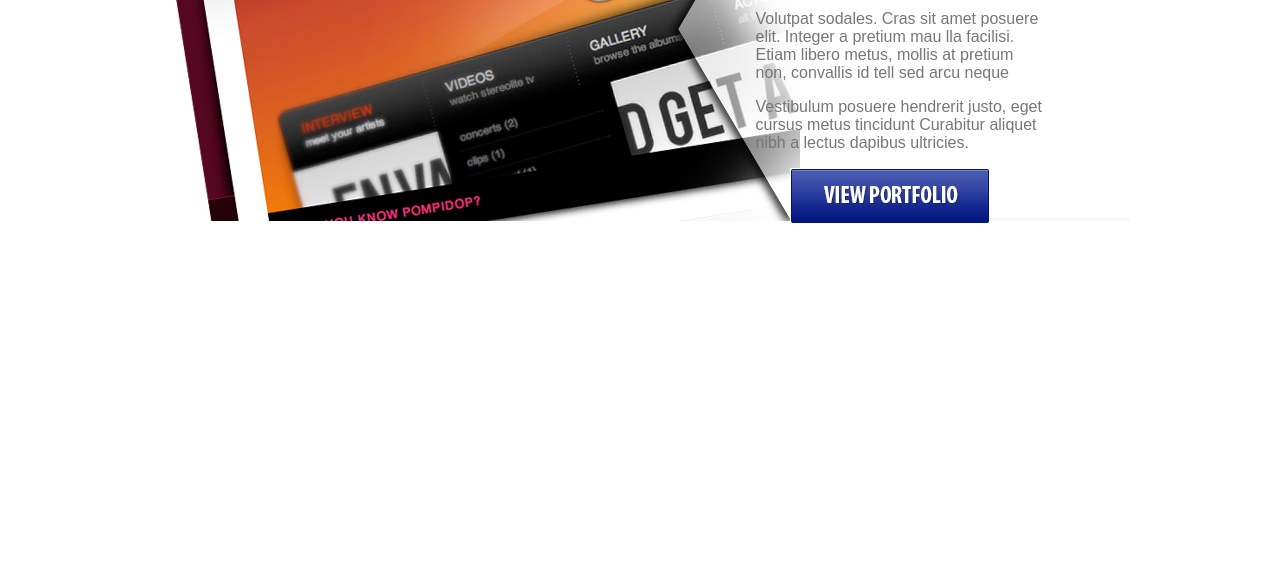
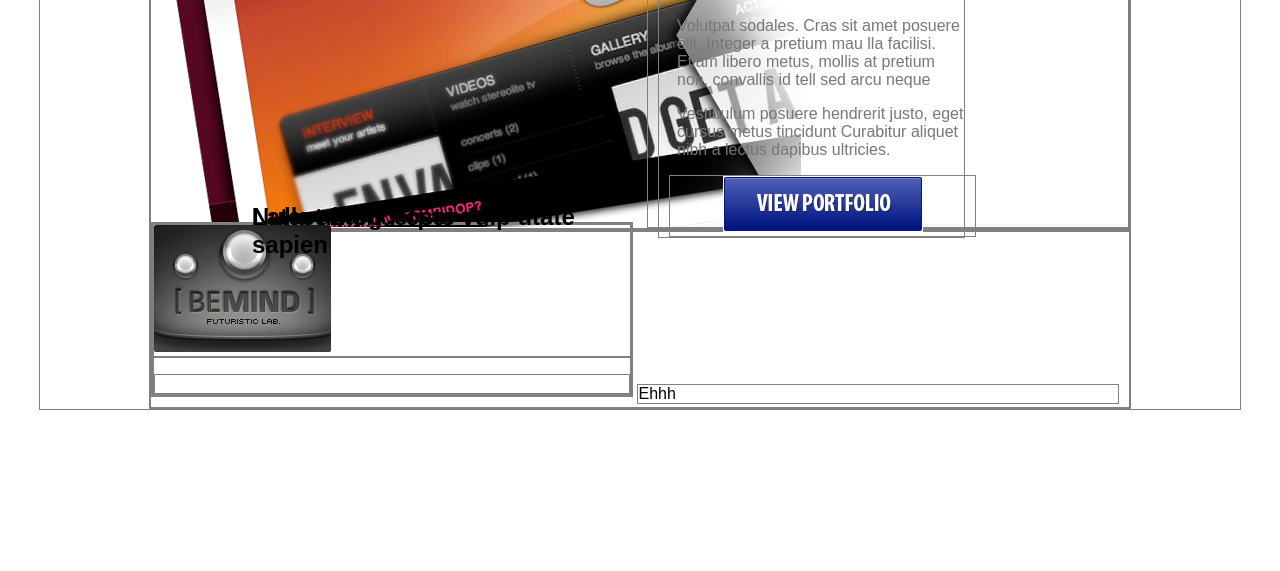
Before and after one commit to txemagon/HTML-Exercises, a plain HTML site: page html/design_tree/index.html in a window 1280 px wide. Shown: the part 229-800 px from the top of the page. Drawn offline with Linux system fonts and the light colour scheme.

Commit message:
design tree

```diff
--- a/html/design_tree/css/general.css
+++ b/html/design_tree/css/general.css
@@ -1,11 +1,11 @@
 body {
 	font-family: Arial, Helvetica, "Sans Serif";
 }
-/*
+
 div {
 	border: 1px solid gray;
 }
-*/
+
 #page {
 	width: 1200px;
 	margin: 0 auto;
@@ -55,7 +55,7 @@ div {
 
 #tab div {
 	width: 305px;
-	margin: 0 auto;
+	margin: 0 10px;
 }
 
 .StopRod {
@@ -81,3 +81,19 @@ div {
 .CenteredButton{
 	text-align: center;
 }
+
+.Offer {
+	width: 480px;
+	display: inline-block;
+}
+
+#products {
+	position: relative;
+	top: -10px;
+}
+
+#products h2 {
+	position: absolute;
+	top: -40px;
+	left: 100px;
+}
--- a/html/design_tree/index.html
+++ b/html/design_tree/index.html
@@ -41,6 +41,27 @@
 						</div>
 						<div class="StopRod"></div>
 					</div>
+
+					<div id="offer">
+						<div id="products" class="Offer">
+							<h2>Latest Blog Posts</h2>
+
+							<div class="Product">
+								<div class="Cutout"><img src="images/post.png" alt=""></div>
+								<div class="Description">
+									<h2>Nulla ullamcorper vulp
+utate sapien </h2>
+									<p class="Author"></p>
+									<p class="Description"></p>
+									<div class="AloneButton"><img src="" alt=""></div>
+								</div>
+							</div>
+
+						</div>
+						<div id="services" class="Offer">
+							Ehhh
+						</div>
+					</div>
 				</div>
 			</div>
 		</body>
```
Also changed, not shown: 4 other files. Lines whose indentation alone changed are shown as unchanged.
